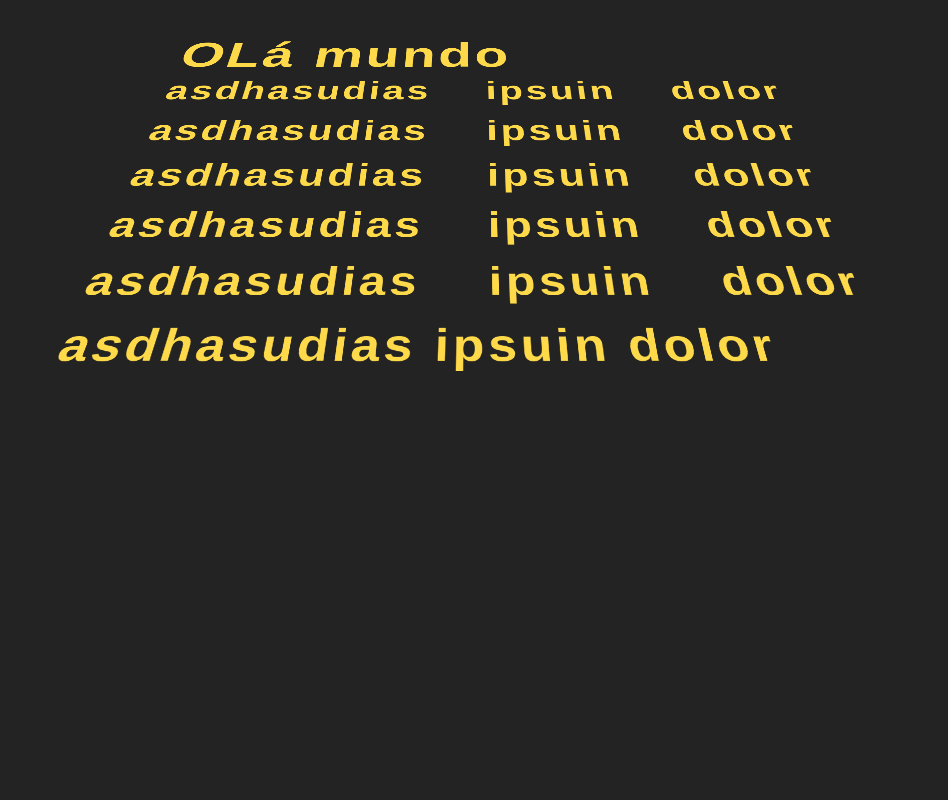
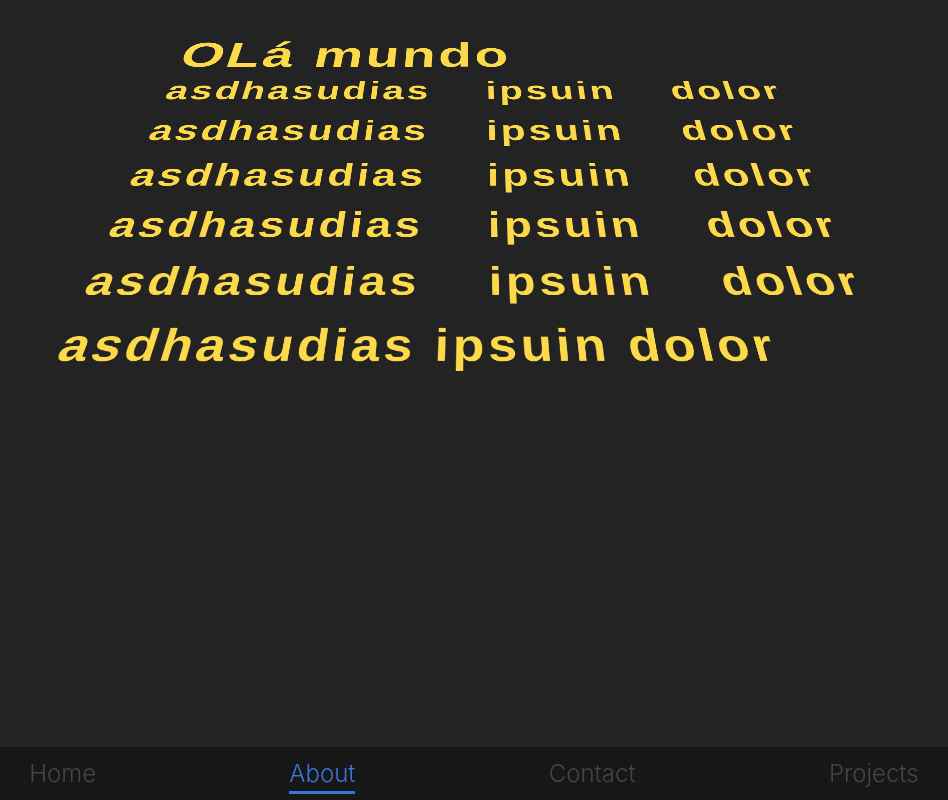
Before and after one commit to joohnyfranzen/My-Portfolio, a React (Create React App) app: page /about in a window 1280 px wide. Shown: the whole page, without its empty margins (166-1114 px from the left). Built offline with nearby package versions, Linux system fonts and the light colour scheme.

Commit message:
Navbar Z-index

```diff
--- a/src/Components/Navbar/Navbar.css
+++ b/src/Components/Navbar/Navbar.css
@@ -4,6 +4,7 @@
     bottom: 0px;
     width: 100%;
     align-items: end;
+    z-index: 1000;
 }
 .nav1{
     padding: 7px;
```
